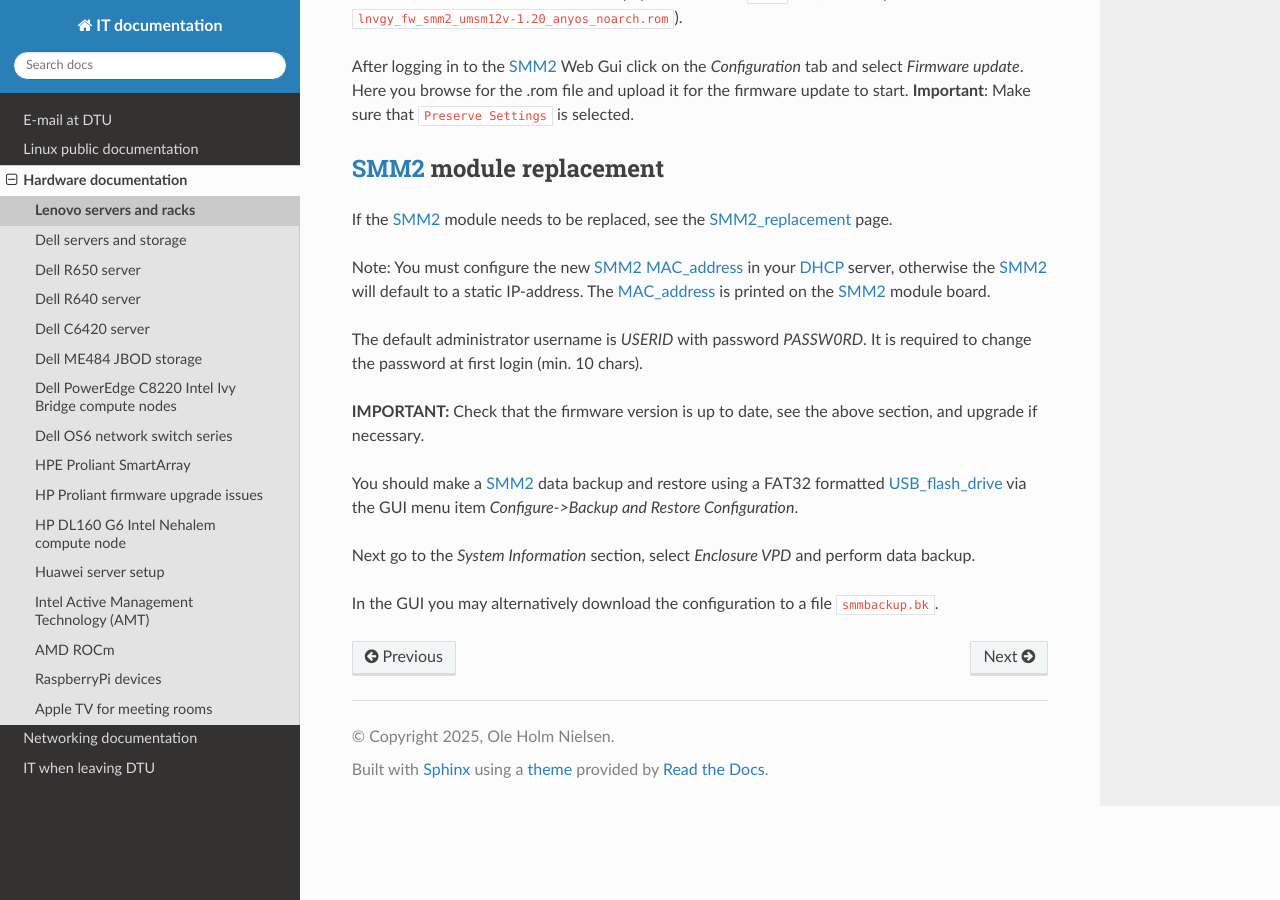
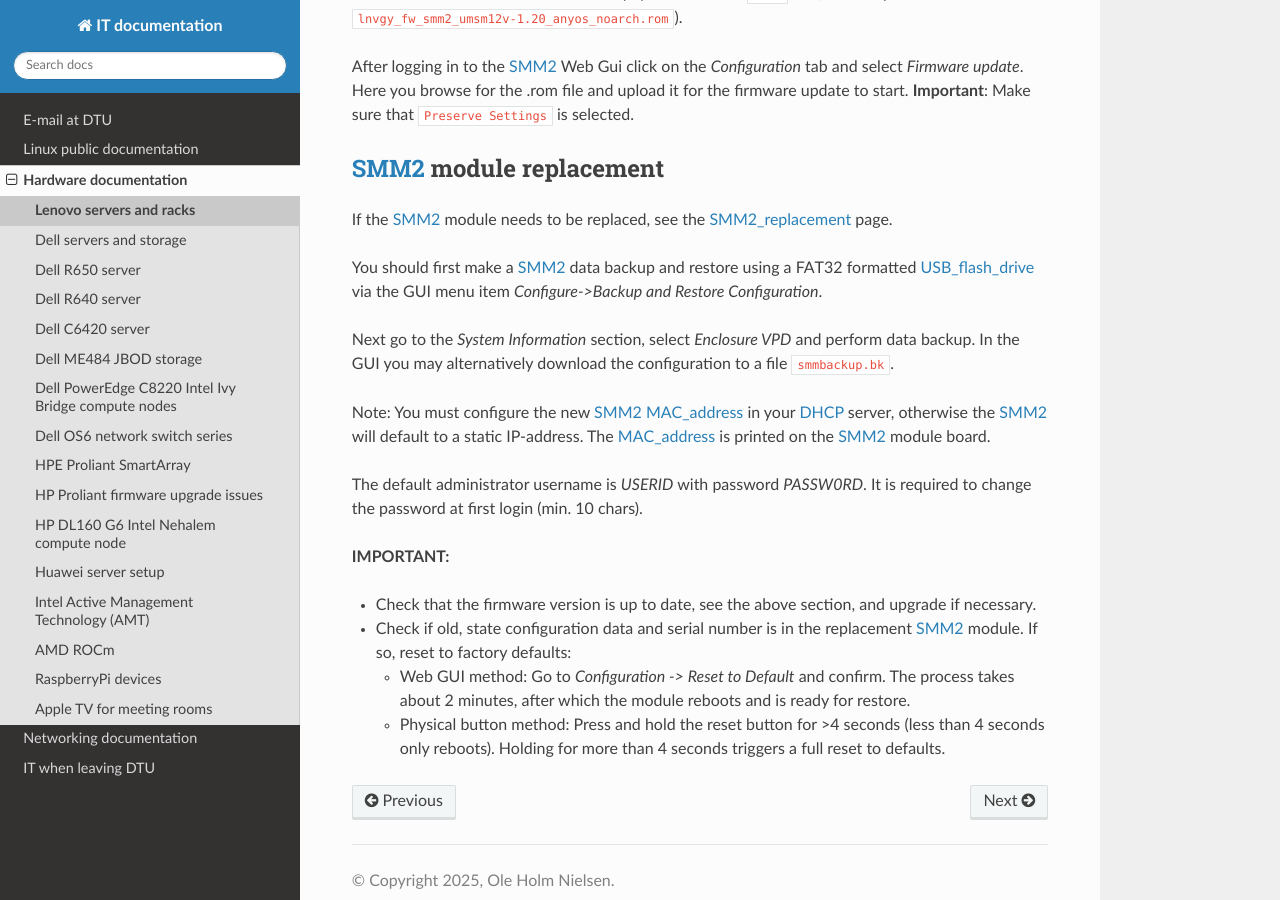
Before and after one commit to OleHolmNielsen/ITwiki, a Sphinx documentation site: the page built from docs/Lenovo_DW612S.rst, in a window 1280 px wide and 900 px high, scrolled down 2307 px. Built offline with Sphinx 7.4.7 and the Read the Docs theme 3.1.0, drawn with Linux system fonts in a browser that asks for light colours.

Commit message:
Reset to defaults

```diff
--- a/docs/Lenovo_DW612S.rst
+++ b/docs/Lenovo_DW612S.rst
@@ -130,6 +130,12 @@ SMM2_ module replacement
 
 If the SMM2_ module needs to be replaced, see the SMM2_replacement_ page.
 
+You should first make a SMM2_ data backup and restore using a FAT32 formatted USB_flash_drive_
+via the GUI menu item `Configure->Backup and Restore Configuration`.
+
+Next go to the `System Information` section, select `Enclosure VPD` and perform data backup.
+In the GUI you may alternatively download the configuration to a file ``smmbackup.bk``.
+
 Note: You must configure the new SMM2_ MAC_address_ in your DHCP_ server,
 otherwise the SMM2_ will default to a static IP-address.
 The MAC_address_ is printed on the SMM2_ module board.
@@ -138,15 +144,16 @@ The default administrator username is *USERID* with password *PASSW0RD*.
 It is required to change the password at first login (min. 10 chars).
 
 **IMPORTANT:**
-Check that the firmware version is up to date, see the above section,
-and upgrade if necessary.
 
-You should make a SMM2_ data backup and restore using a FAT32 formatted USB_flash_drive_
-via the GUI menu item `Configure->Backup and Restore Configuration`.
+* Check that the firmware version is up to date, see the above section, and upgrade if necessary.
 
-Next go to the `System Information` section, select `Enclosure VPD` and perform data backup.
+* Check if old, state configuration data and serial number is in the replacement SMM2_ module.
+  If so, reset to factory defaults:
 
-In the GUI you may alternatively download the configuration to a file ``smmbackup.bk``.
+  * Web GUI method: Go to `Configuration -> Reset to Default` and confirm.
+    The process takes about 2 minutes, after which the module reboots and is ready for restore.
+  * Physical button method: Press and hold the reset button for >4 seconds (less than 4 seconds only reboots).
+    Holding for more than 4 seconds triggers a full reset to defaults.
 
 .. _SMM2_replacement: https://pubs.lenovo.com/dw612s_neptune_enclosure/smm_replacement
 .. _USB_flash_drive: https://pubs.lenovo.com/dw612s_neptune_enclosure/install_the_smm_usb_flash_drive
```
